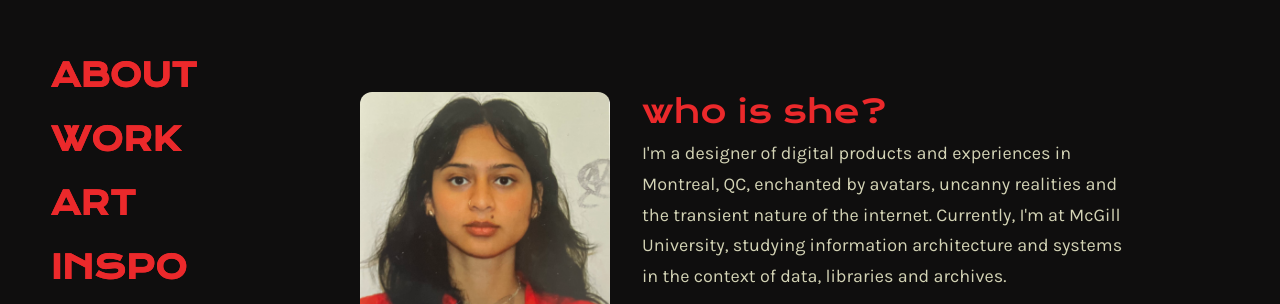
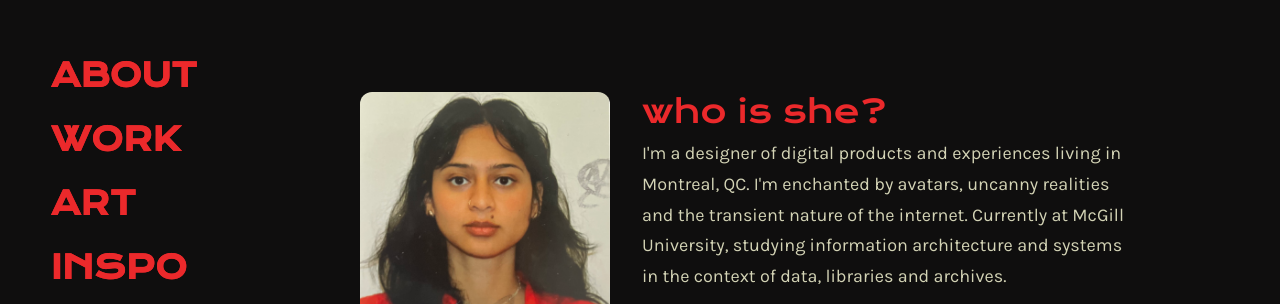
Before and after one commit to bsri97/bsri97.github.io, a plain HTML site: page index.html in a window 1280 px wide. Shown: the part 189-493 px from the top of the page. Drawn offline with nearby package versions, Linux system fonts and the light colour scheme; a script that the page names is missing.

Commit message:
dec push 3

```diff
--- a/index.html
+++ b/index.html
@@ -40,9 +40,9 @@
 
       <h2>who is she?</h2>
       <p>
-        I'm a designer of digital products and experiences in Montreal, QC,
+        I'm a designer of digital products and experiences living in Montreal, QC. I'm
         enchanted by avatars, uncanny realities and the transient nature of the internet.
-        Currently, I'm at McGill University, studying information architecture
+        Currently at McGill University, studying information architecture
         and systems in the context of data, libraries and archives.
       </p>
     </div>
```
Also changed, not shown: 1 other file.
